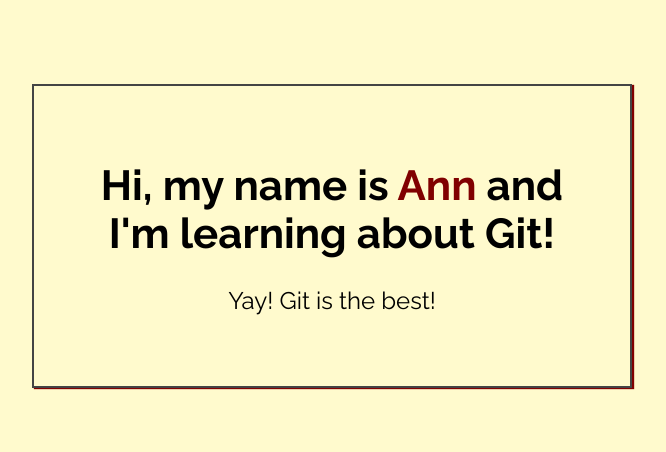
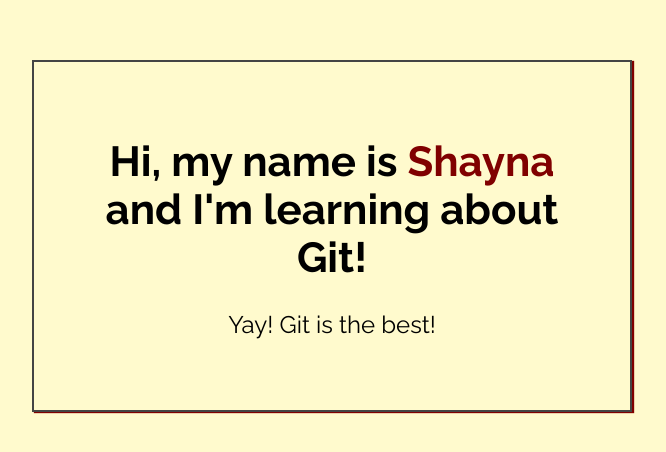
Before and after one commit to Shaynaperico/my-first-repo, a plain HTML site: page index.html in a window 1280 px wide. Shown: the part 164-616 px from the top of the page, without its empty margins (308-974 px from the left). Drawn offline with Linux system fonts and the light colour scheme.

Commit message:
Added name to index.html

```diff
--- a/index.html
+++ b/index.html
@@ -14,7 +14,7 @@
 <body>
 
     <div class="greeting">
-        <h1>Hi, my name is <span class="highlight">Ann</span> and I'm learning about Git! </h1>
+        <h1>Hi, my name is <span class="highlight">Shayna</span> and I'm learning about Git! </h1>
 
         <p>Yay! Git is the best!</p>
     </div>
```
